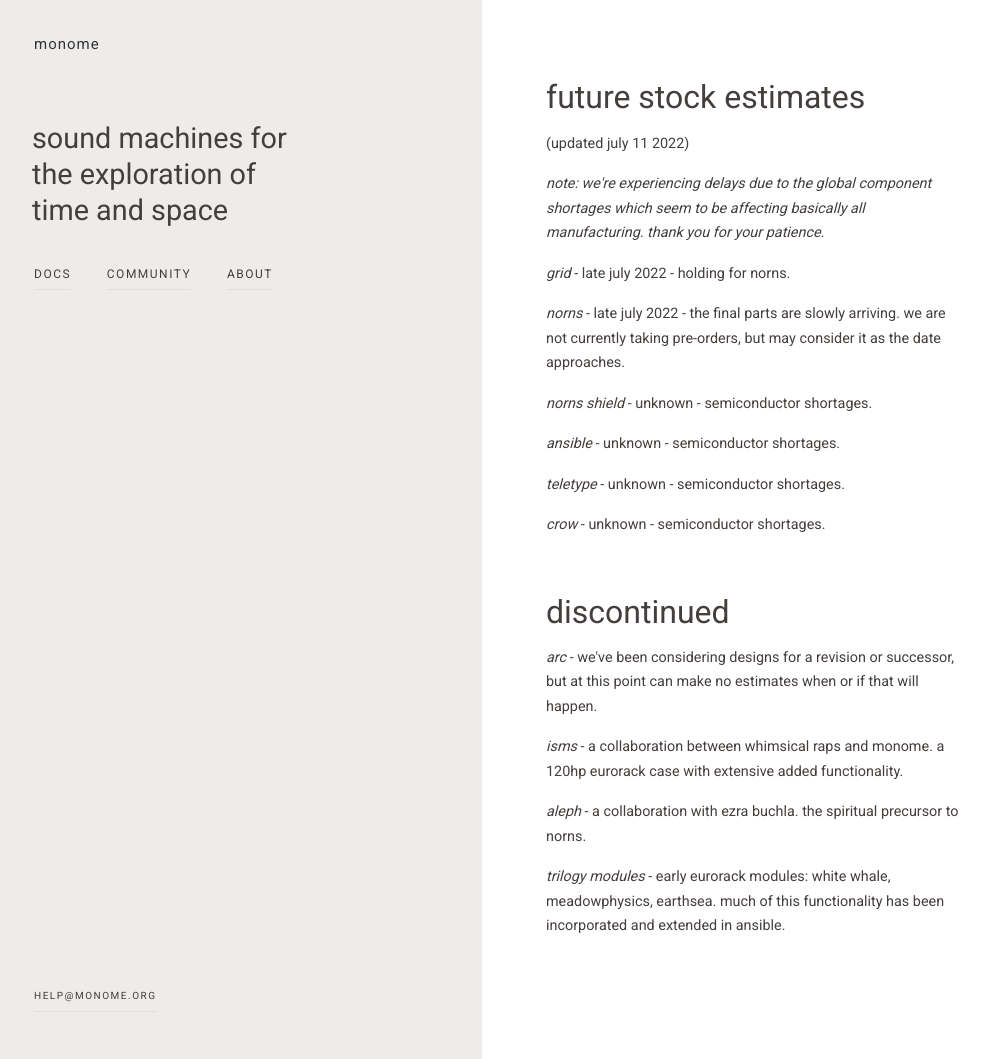
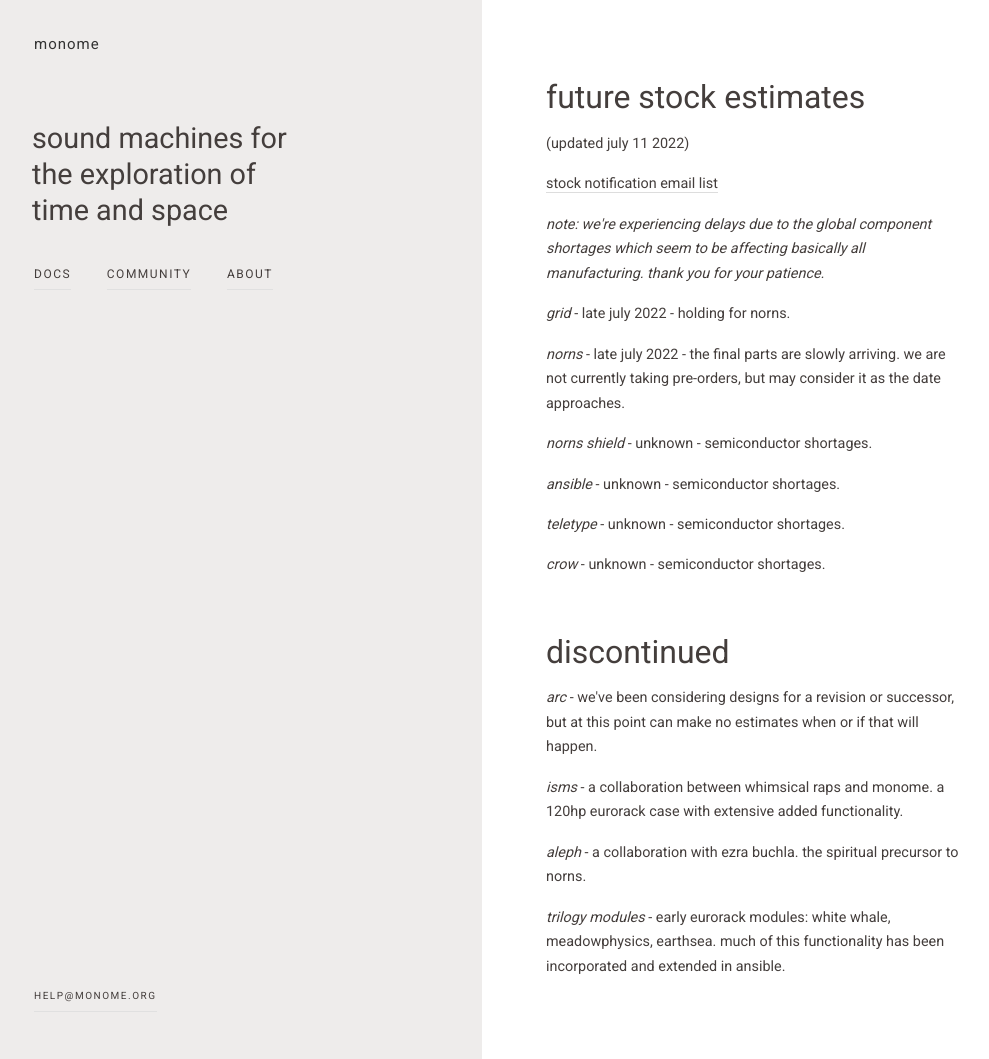
Before and after one commit to monome/monome.github.io, a Jekyll site: the page built from future.html, in a window 1280 px wide and 1059 px high. Shown: the whole window, without its empty margins (30-1019 px from the left). Built offline with Jekyll 4.4.1, drawn with Linux system fonts in a browser that asks for light colours.

Commit message:
add email link

```diff
--- a/future.html
+++ b/future.html
@@ -5,6 +5,7 @@
 <div class="col-container">
   <h1>future stock estimates</h1>
   <p>(updated july 11 2022)</p>
+  <p><a href="https://tinyletter.com/monome">stock notification email list</a>
   <p><i>note: we're experiencing delays due to the global component shortages which seem to be affecting basically all manufacturing. thank you for your patience.</i></p>
   <p><i>grid</i> - late july 2022 - holding for norns.</p>
   <p><i>norns</i> - late july 2022 - the final parts are slowly arriving. we are not currently taking pre-orders, but may consider it as the date approaches.</p>
```
